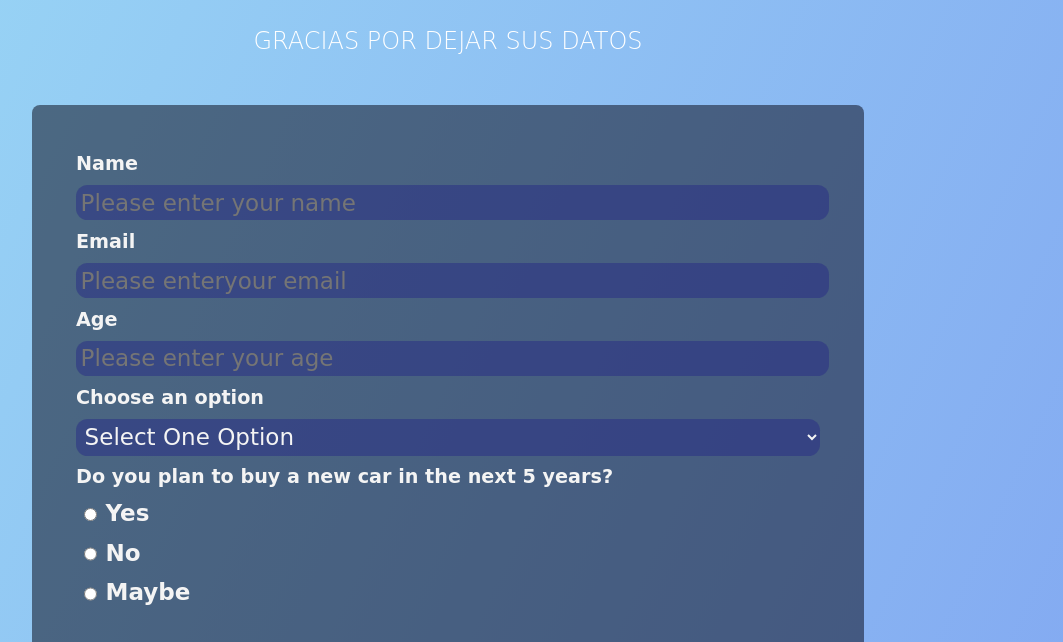
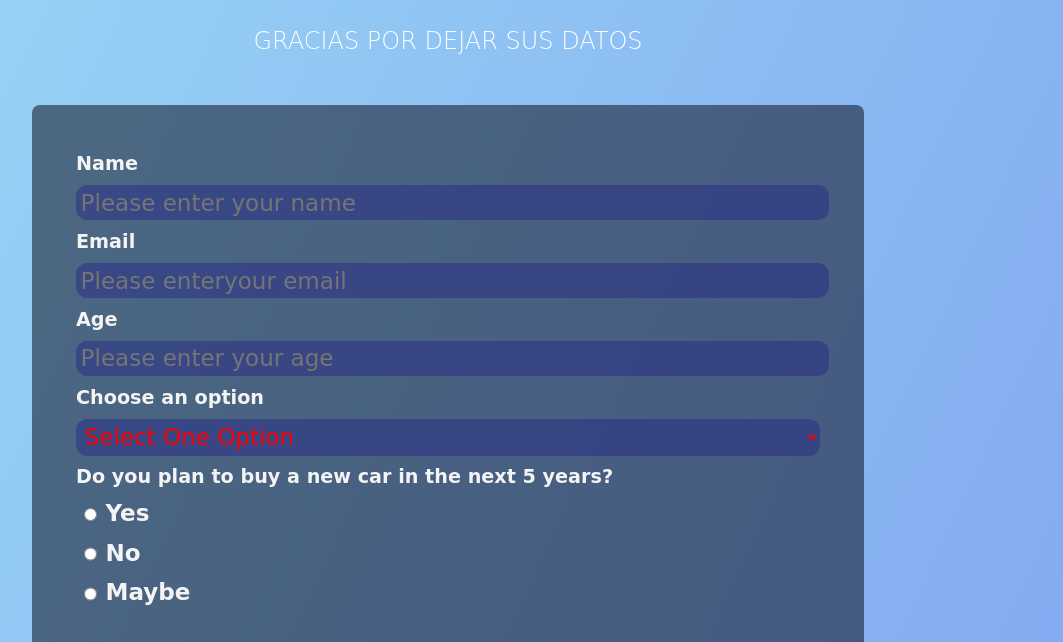
Before and after one commit to JuanDavidRojasBurbano/FORMULARIO, a plain HTML site: page index.html in a window 1280 px wide. Shown: the part 124-766 px from the top of the page, without its empty margins (192-1255 px from the left). Drawn offline with Linux system fonts and the light colour scheme.

Commit message:
Se cambio el color

```diff
--- a/styles.css
+++ b/styles.css
@@ -68,7 +68,7 @@ input, select, textarea {
     border-radius: 0.5em;
     font-size: 1.2em;
     font-family: 'Italianno', cursive;
-    color: rgb(244, 244, 244);
+    color: #fa0000;
     background-color: rgba(40, 45, 133, 0.5);
 }
 
```
